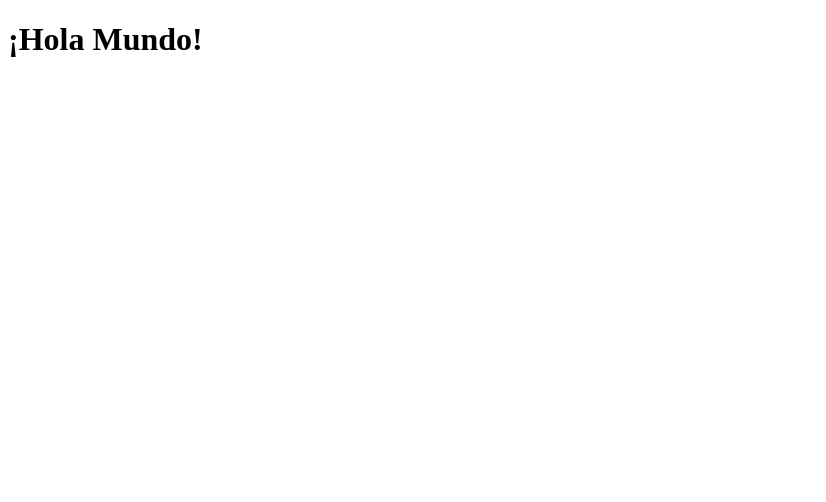
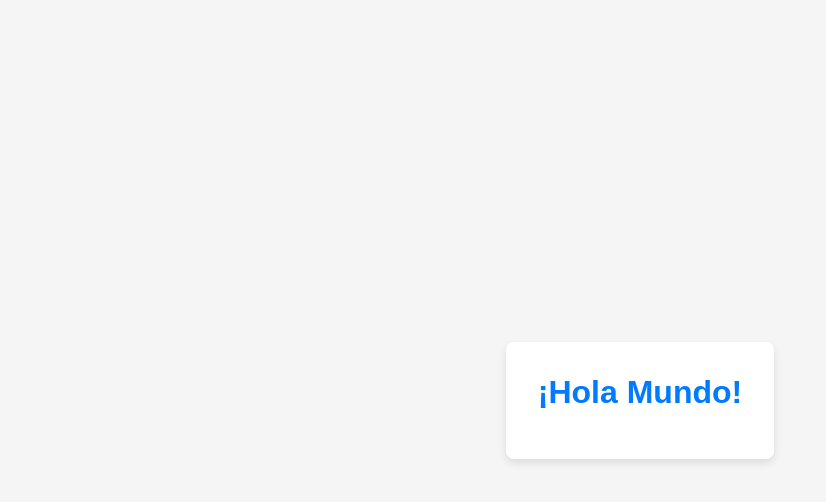
Before and after one commit to wazxo/ProyectoFinalDevOps, a website: page index.html in a window 1280 px wide. Shown: the whole page, without its empty margins (0-826 px from the left). Drawn offline with Linux system fonts and the light colour scheme.

Commit message:
Update index.html

```diff
--- a/index.html
+++ b/index.html
@@ -4,6 +4,43 @@
     <meta charset="UTF-8" />
     <meta name="viewport" content="width=device-width, initial-scale=1.0" />
     <title>¡Hola Mundo!</title>
+    <style>
+      /* Reset básico para quitar márgenes y rellenos predeterminados */
+      * {
+        margin: 0;
+        padding: 0;
+        box-sizing: border-box;
+      }
+
+      body {
+        font-family: 'Arial', sans-serif;
+        background: #f5f5f5;
+        color: #333;
+        display: flex;
+        align-items: center;
+        justify-content: center;
+        height: 100vh;
+      }
+
+      .container {
+        text-align: center;
+        background: #fff;
+        padding: 2rem;
+        border-radius: 8px;
+        box-shadow: 0 4px 8px rgba(0, 0, 0, 0.1);
+      }
+
+      .title {
+        font-size: 2rem;
+        color: #007bff;
+        margin-bottom: 1rem;
+        transition: color 0.3s ease;
+      }
+
+      .title:hover {
+        color: #0056b3;
+      }
+    </style>
   </head>
   <body>
     <div class="container">
```
